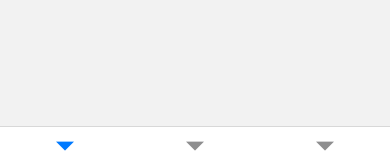
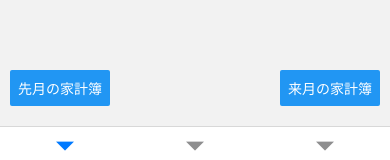
Before and after one commit to SuzukiTakamasa/HouseholdApp, a React Native app: screen /Household in a window 390 px wide. Shown: the part 669-829 px from the top of the page. Built offline with nearby package versions, Linux system fonts and the light colour scheme.

Commit message:
add paginations and firestore modules

```diff
--- a/package.json
+++ b/package.json
@@ -10,6 +10,8 @@
     "test": "jest"
   },
   "dependencies": {
+    "@react-native-firebase/app": "^18.7.3",
+    "@react-native-firebase/firestore": "^18.7.3",
     "@react-native-picker/picker": "^2.6.1",
     "@react-navigation/bottom-tabs": "^6.5.11",
     "react": "18.2.0",
--- a/src/pages/Household.tsx
+++ b/src/pages/Household.tsx
@@ -17,6 +17,7 @@ const Household = () => {
     const [formCount, setFormCount] = useState(1)
     const [isDefault, setIsDefault] = useState(false)
     const [checkedItems, setCheckedItems] = useState(initializedCheckedItems)
+
 
     const handleSetIsDefault = (index: number) => {
         setIsDefault(!isDefault)
@@ -62,6 +63,13 @@ const Household = () => {
                 <Button title="項目を追加" onPress={() => setFormCount(n => n + 1)}/>
                 {formCount >= 2 && <Button title="項目を削除" onPress={() => setFormCount(n => n -1)}/>}
             </View>
+            <View style={householdStyles.pagenationContainer}>
+                <View style={householdStyles.pagenationButtons}>
+                    <Button title="先月の家計簿" onPress={() => setMonth(m => m - 1)}/>
+                    <View style={{ flex: 1 }}/>
+                    <Button title="来月の家計簿" onPress={() => setMonth(m => m + 1)}/>
+                </View>
+            </View>
         </>
     )
 }
--- a/src/utils/styles.ts
+++ b/src/utils/styles.ts
@@ -52,4 +52,14 @@ export const householdStyles = StyleSheet.create({
       width: 10,
       backgroundColor: 'black',
     },
+    pagenationContainer: {
+      flex: 1,
+      justifyContent: 'flex-end',
+    },
+    pagenationButtons: {
+      flexDirection: 'row',
+      justifyContent: 'space-between',
+      marginBottom: 20,
+      marginHorizontal: 10,
+    }
   });
```
Also changed, not shown: src/utils/firestore.ts (added, +20 -0 lines), 2 other files (tests, documents, lock files or other folders).
